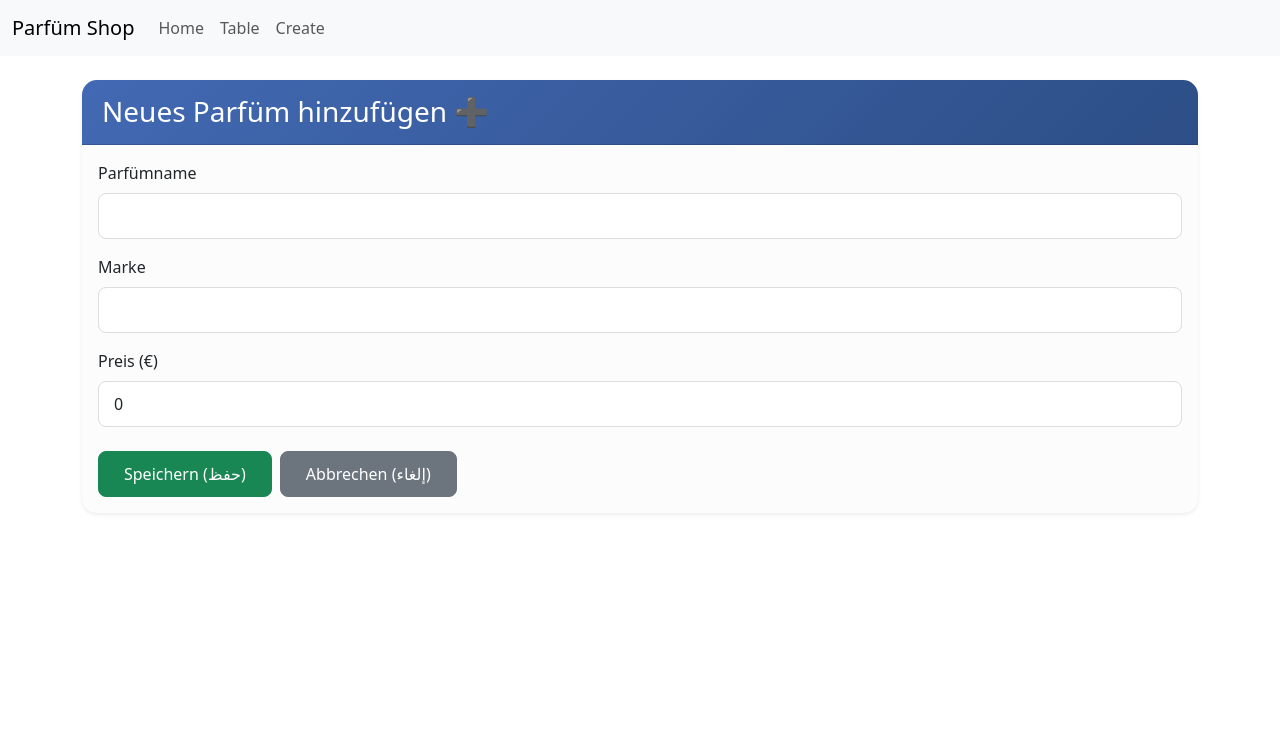
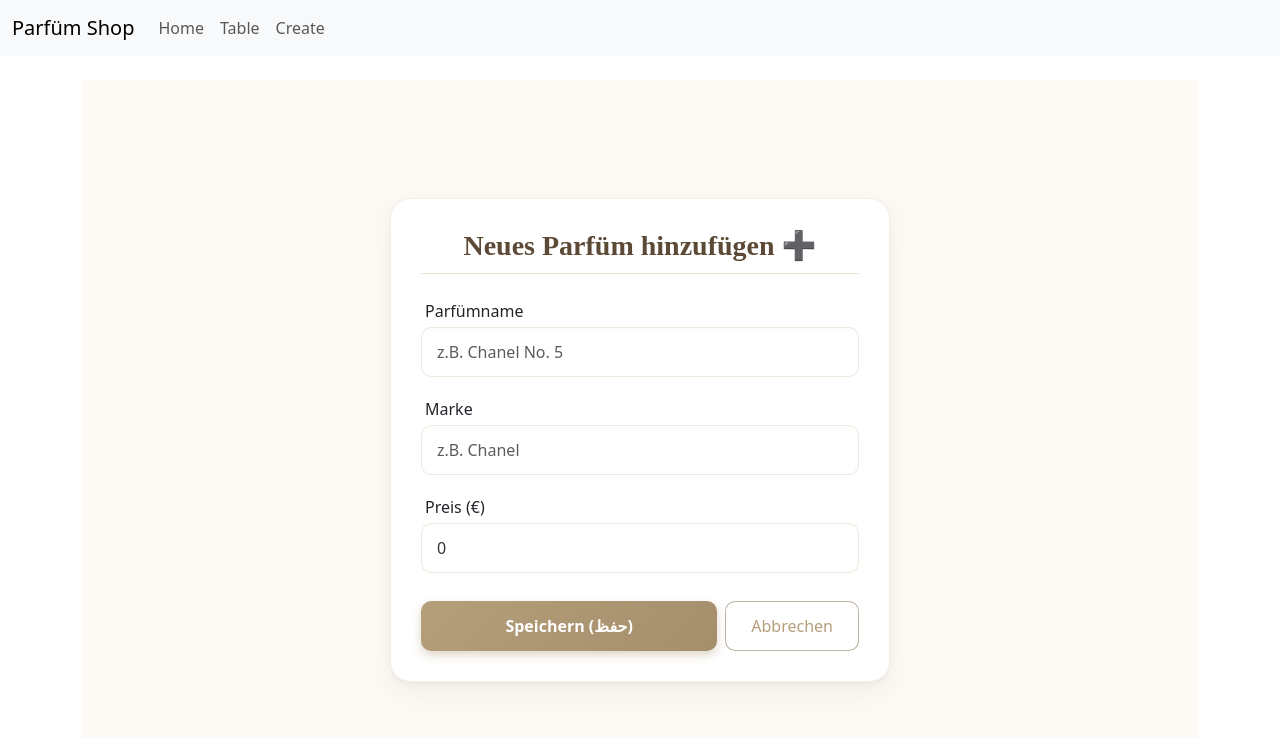
Before and after one commit to RaWaN-2003-A/Parfuem_Frontend, an Angular app: page /create in a window 1280 px wide. Shown: the top 738 px of the page. Built offline with nearby package versions, Linux system fonts and the light colour scheme.

Commit message:
feat: Veränderung implement CreateComponent with HTML form, modern CSS styling, and POST method

```diff
--- a/src/app/create/create.component.css
+++ b/src/app/create/create.component.css
@@ -1,41 +1,102 @@
-/* تنسيق البطاقة (Card) لجعلها تبدو عصرية */
-.card {
-  border-radius: 15px;
-  border: none;
-  background-color: #fcfcfc;
+/* تنسيق الصفحة بالكامل لتكون هادئة ومنتصفة */
+:host {
+  display: block;
+  background-color: #fdfaf6; /* كريمي هادئ جداً */
+  min-height: 90vh;
+  display: flex;
+  justify-content: center;
+  align-items: center;
 }
 
-/* تدرج لوني أنيق يشبه ألوان البحر والليل لترويسة البطاقة */
-.card-header {
-  border-top-left-radius: 15px !important;
-  border-top-right-radius: 15px !important;
-  background: linear-gradient(135deg, #4269b3 0%, #2d4e86 100%) !important;
-  padding: 15px 20px;
+/* بطاقة الإضافة الرئيسية - سحر الـ 3D هنا */
+.luxury-3d-card {
+  background: white;
+  border-radius: 20px; /* زوايا دائرية ناعمة */
+  border: 1px solid rgba(220, 200, 170, 0.3); /* إطار ذهبي باهت شفاف */
+  max-width: 500px;
+  width: 90%;
+
+  /* أهم جزء: الظلال التي تخلق تأثير الـ 3D والعمق */
+  box-shadow:
+    0 10px 30px rgba(0, 0, 0, 0.05), /* ظل ناعم للعمق العام */
+    0 2px 4px rgba(220, 200, 170, 0.2); /* ظل ذهبي خفيف للإيحاء بالفخامة */
+
+  transition: transform 0.3s ease, box-shadow 0.3s ease; /* تأثير حركة ناعم */
+  padding: 30px;
 }
 
-/* تنسيق حقول الإدخال لتكون ناعمة ومريحة للعين */
-.form-control {
-  border-radius: 8px;
-  padding: 10px 15px;
-  border: 1px solid #ddd;
-  transition: all 0.3s ease-in-out;
+/* تأثير تحريك البطاقة عند تمرير الفأرة عليها (Subtle 3D hover) */
+.luxury-3d-card:hover {
+  transform: translateY(-5px); /* ترتفع قليلاً */
+  box-shadow:
+    0 15px 40px rgba(0, 0, 0, 0.08),
+    0 3px 6px rgba(220, 200, 170, 0.3);
 }
 
-/* تأثير جميل عند الضغط على حقل الإدخال للكتابة */
-.form-control:focus {
-  border-color: #2a5298;
-  box-shadow: 0 0 8px rgba(42, 82, 152, 0.2);
+/* تنسيق العنوان الرئيسي */
+.title-lux {
+  color: #5d4a36; /* بني ذهبي فخم وهادئ */
+  font-family: 'Playfair Display', serif; /* خط كلاسيكي (إذا توفر) */
+  text-align: center;
+  margin-bottom: 25px;
+  font-weight: 600;
+  border-bottom: 1px solid rgba(220, 200, 170, 0.5);
+  padding-bottom: 10px;
 }
 
-/* تنسيق الأزرار مع تأثير الارتفاع عند تمرير الفأرة */
-.btn {
-  border-radius: 8px;
-  padding: 10px 25px;
-  font-weight: 500;
-  transition: all 0.3s ease;
+/* تنسيق حقول الإدخال لتبدو غائرة (تأثير 3D معكوس) */
+.input-lux {
+  background-color: #fff;
+  border: 1px solid rgba(220, 200, 170, 0.4);
+  border-radius: 10px;
+  padding: 12px 15px;
+  color: #333;
+  margin-bottom: 20px;
+
+  /* ظل داخلي يعطي شعوراً بالغوص في الصفحة */
+  box-shadow: inset 0 2px 5px rgba(0, 0, 0, 0.02);
+  transition: border-color 0.3s ease, box-shadow 0.3s ease;
 }
 
-.btn:hover {
-  transform: translateY(-2px);
-  box-shadow: 0 4px 10px rgba(0,0,0,0.15);
+/* عند الضغط على الحقل للضافة */
+.input-lux:focus {
+  border-color: #d6b682; /* ذهبي أغمق قليلاً */
+  box-shadow:
+    inset 0 2px 5px rgba(0, 0, 0, 0.02),
+    0 0 10px rgba(202, 159, 90, 0.2); /* هالة ذهبية ناعمة */
+  outline: none;
 }
+
+/* تنسيق زر الحفظ - فخم وهادئ */
+.btn-save-lux {
+  background: linear-gradient(135deg, #b59f7b 0%, #a48e6b 100%); /* تدرج ذهبي باهت */
+  color: white;
+  border: none;
+  border-radius: 10px;
+  padding: 12px 25px;
+  font-weight: bold;
+  cursor: pointer;
+  box-shadow: 0 4px 10px rgba(145, 118, 74, 0.3); /* ظل ذهبي باهت للبروز */
+  transition: transform 0.2s ease, box-shadow 0.2s ease, background 0.3s ease;
+}
+
+.btn-save-lux:hover {
+  background: linear-gradient(135deg, #a48e6b 0%, #b59f7b 100%);
+  transform: translateY(-2px); /* بروز إضافي عند التمرير */
+  box-shadow: 0 6px 15px rgba(168, 137, 85, 0.4);
+}
+
+/* تنسيق زر الإلغاء - هادئ جداً */
+.btn-cancel-lux {
+  background-color: white;
+  color: #b59f7b;
+  border: 1px solid rgba(124, 102, 69, 0.5);
+  border-radius: 10px;
+  padding: 12px 25px;
+  transition: background-color 0.3s ease, border-color 0.3s ease;
+}
+
+.btn-cancel-lux:hover {
+  background-color: #fdfaf6;
+  border-color: rgba(220, 200, 170, 0.8);
+}
--- a/src/app/create/create.component.html
+++ b/src/app/create/create.component.html
@@ -1,30 +1,22 @@
-<div class="card shadow-sm mt-4">
-  <div class="card-header bg-primary text-white">
-    <h3 class="card-title mb-0">Neues Parfüm hinzufügen ➕</h3>
-  </div>
-  <div class="card-body">
-    <form (ngSubmit)="speichern()">
+<div class="luxury-3d-card">
 
-      <div class="mb-3">
-        <label for="name" class="form-label">Parfümname</label>
-        <input type="text" id="name" class="form-control" name="name" [(ngModel)]="neuesParfuem.name" required>
-      </div>
+  <h3 class="title-lux">Neues Parfüm hinzufügen ➕</h3>
 
-      <div class="mb-3">
-        <label for="marke" class="form-label">Marke</label>
-        <input type="text" id="marke" class="form-control" name="marke" [(ngModel)]="neuesParfuem.marke" required>
-      </div>
+  <form (ngSubmit)="speichern()" class="d-flex flex-column">
 
-      <div class="mb-4">
-        <label for="preis" class="form-label">Preis (€)</label>
-        <input type="number" id="preis" class="form-control" name="preis" [(ngModel)]="neuesParfuem.preis" required>
-      </div>
+    <label for="name" class="form-label mb-1 ms-1 text-mutedSmall">Parfümname</label>
+    <input type="text" id="name" class="form-control input-lux" name="name" [(ngModel)]="neuesParfuem.name" required placeholder="z.B. Chanel No. 5">
 
-      <div class="d-flex gap-2">
-        <button type="submit" class="btn btn-success">Speichern (حفظ)</button>
-        <a routerLink="/table" class="btn btn-secondary">Abbrechen (إلغاء)</a>
-      </div>
+    <label for="marke" class="form-label mb-1 ms-1 text-mutedSmall">Marke</label>
+    <input type="text" id="marke" class="form-control input-lux" name="marke" [(ngModel)]="neuesParfuem.marke" required placeholder="z.B. Chanel">
 
-    </form>
-  </div>
+    <label for="preis" class="form-label mb-1 ms-1 text-mutedSmall">Preis (€)</label>
+    <input type="number" id="preis" class="form-control input-lux" name="preis" [(ngModel)]="neuesParfuem.preis" required>
+
+    <div class="d-flex gap-2 mt-2">
+      <button type="submit" class="btn btn-save-lux flex-grow-1">Speichern (حفظ)</button>
+      <a routerLink="/table" class="btn btn-cancel-lux">Abbrechen</a>
+    </div>
+
+  </form>
 </div>
```
Also changed, not shown: Bilder/Create.png (added), Bilder/Table.png (added).
